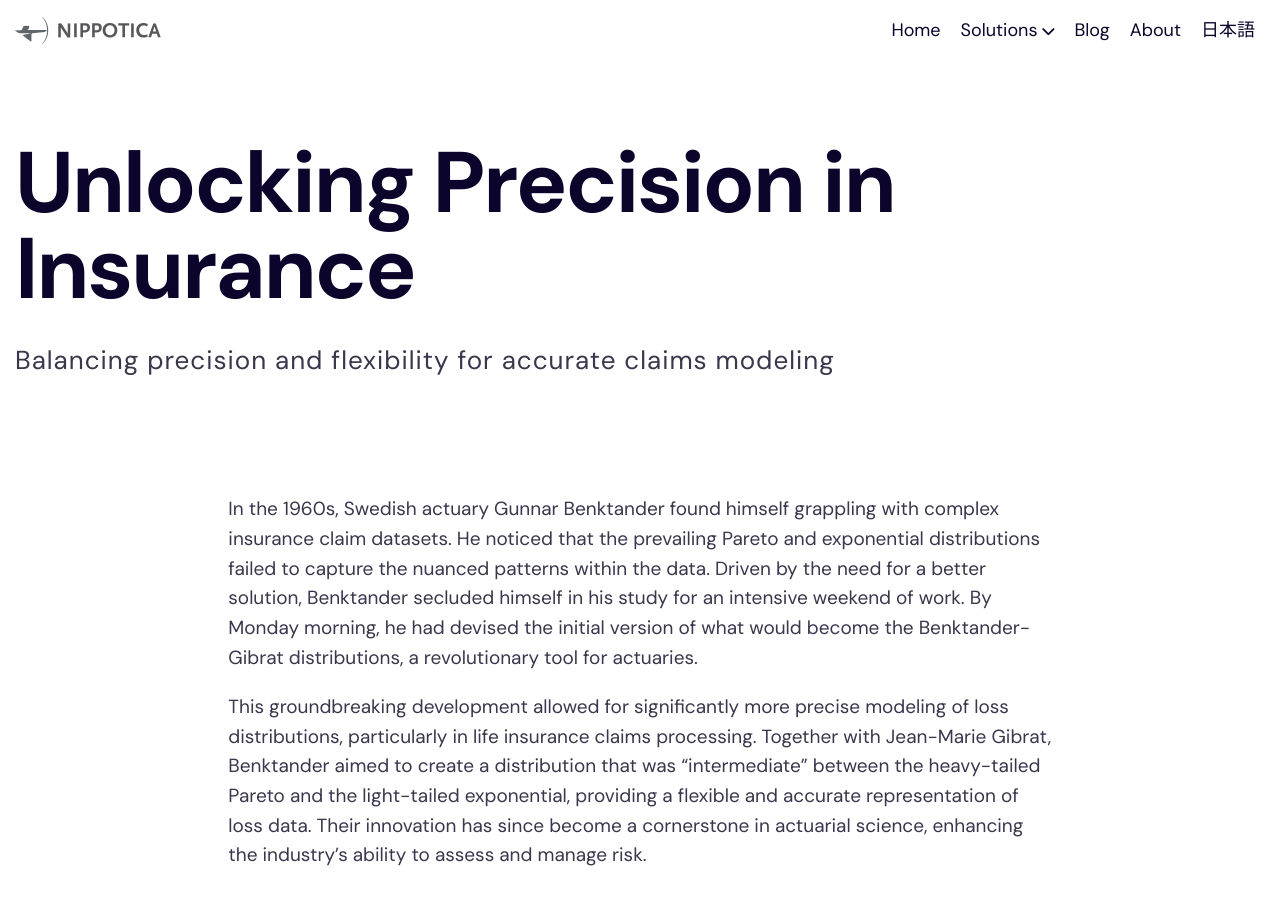
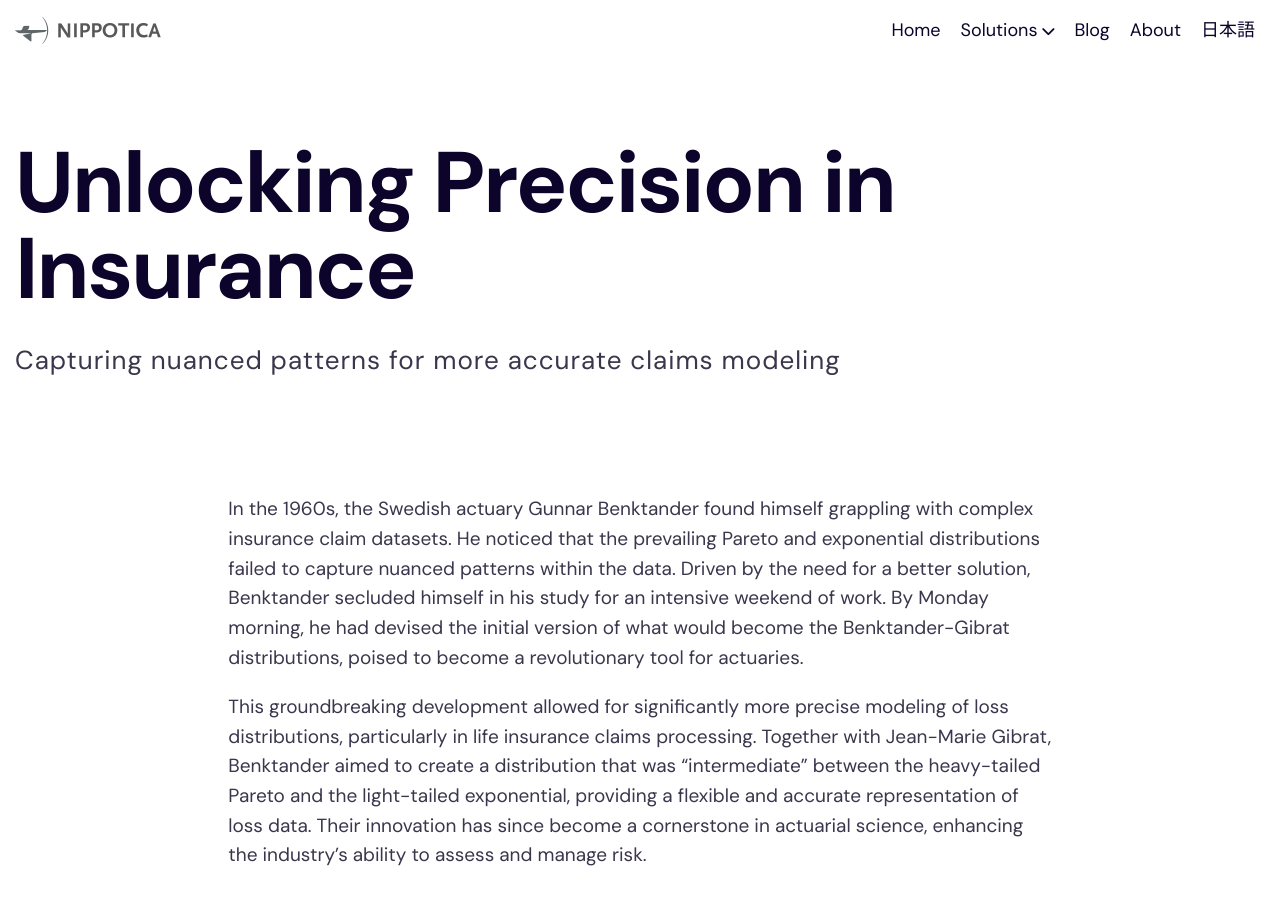
Before and after one commit to Nippotica/webnippofin, a Jekyll site: the page built from collections/_posts/2024-03-05-bg-distributions.md, in a window 1280 px wide and 900 px high. Built offline with Jekyll 4.4.1, drawn with Linux system fonts in a browser that asks for light colours.

Commit message:
Update 2024-03-05-bg-distributions.md

```diff
--- a/collections/_posts/2024-03-05-bg-distributions.md
+++ b/collections/_posts/2024-03-05-bg-distributions.md
@@ -4,11 +4,11 @@ title: "Unlocking Precision in Insurance"
 date: 2024-03-05
 authors: ["Mike Vance"]
 categories: ["Mathnote", "Technote"]
-description: Balancing precision and flexibility for accurate claims modeling
+description: Capturing nuanced patterns for more accurate claims modeling
 thumbnail: "/assets/images/gen/blog/actuarywc.webp"
 
 ---
-In the 1960s, Swedish actuary Gunnar Benktander found himself grappling with complex insurance claim datasets. He noticed that the prevailing Pareto and exponential distributions failed to capture the nuanced patterns within the data. Driven by the need for a better solution, Benktander secluded himself in his study for an intensive weekend of work. By Monday morning, he had devised the initial version of what would become the Benktander-Gibrat distributions, a revolutionary tool for actuaries.
+In the 1960s, the Swedish actuary Gunnar Benktander found himself grappling with complex insurance claim datasets. He noticed that the prevailing Pareto and exponential distributions failed to capture nuanced patterns within the data. Driven by the need for a better solution, Benktander secluded himself in his study for an intensive weekend of work. By Monday morning, he had devised the initial version of what would become the Benktander-Gibrat distributions, poised to become a revolutionary tool for actuaries.
 
 This groundbreaking development allowed for significantly more precise modeling of loss distributions, particularly in life insurance claims processing. Together with Jean-Marie Gibrat, Benktander aimed to create a distribution that was "intermediate" between the heavy-tailed Pareto and the light-tailed exponential, providing a flexible and accurate representation of loss data. Their innovation has since become a cornerstone in actuarial science, enhancing the industry's ability to assess and manage risk.
 
```
